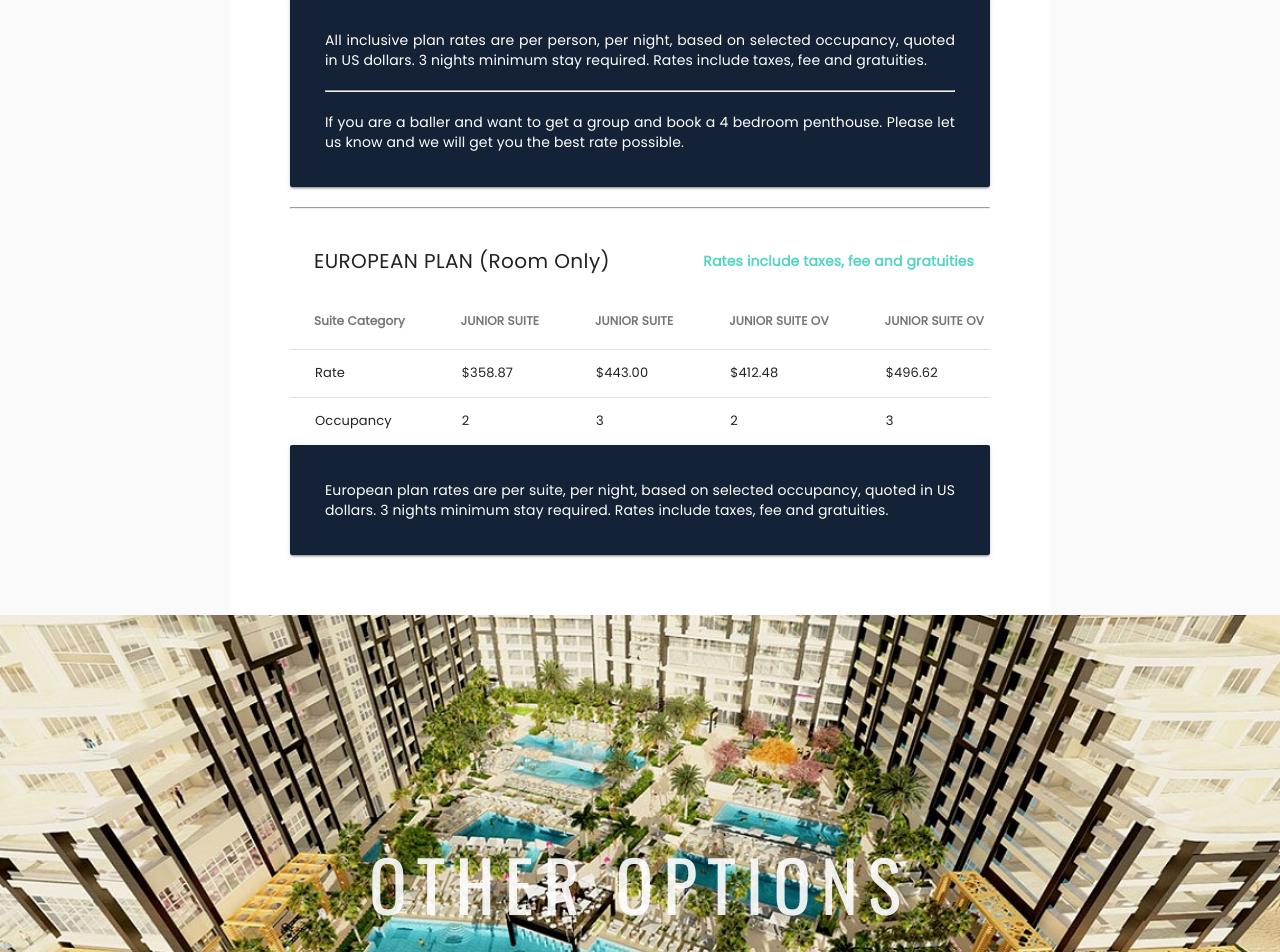
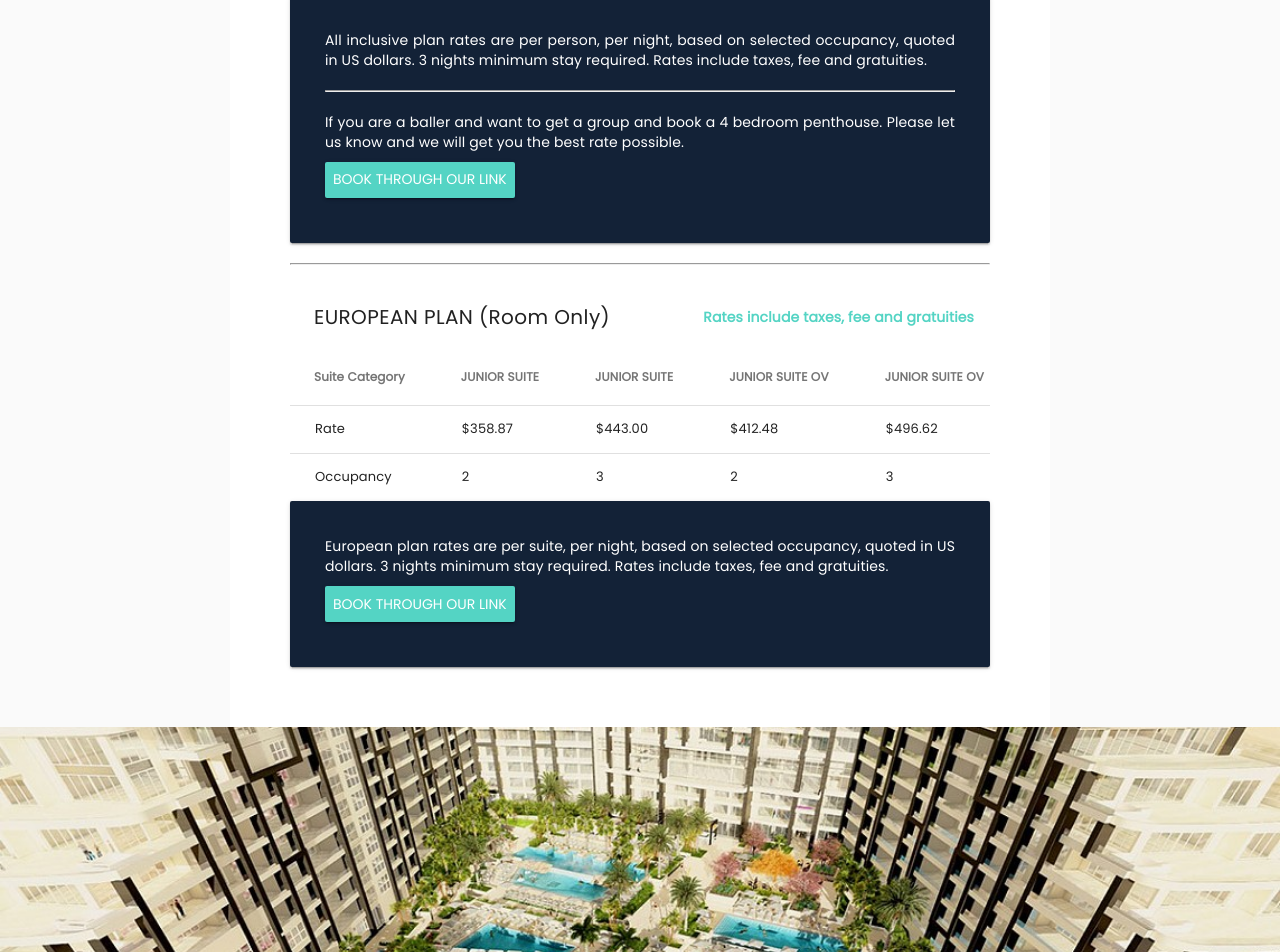
Before and after one commit to honghaobi/wedding-frontend, a Vue app: page /resort in a window 1280 px wide. Shown: the part 2850-3802 px from the top of the page. Built offline with nearby package versions, Linux system fonts and the light colour scheme; no server answers; what v-viewer, vue-masonry would draw is missing.

Commit message:
added booking btn to resort table

```diff
--- a/src/components/LoadingLogo.vue
+++ b/src/components/LoadingLogo.vue
@@ -1,7 +1,7 @@
 <template>
   <transition name="fade">
-    <div class="loadingScreen hvr-bob" v-if="show">
-      <img class="logo" src="./../assets/images/logo.png"/>
+    <div class="loadingScreen" v-if="show">
+      <img class="logo hvr-bob" src="./../assets/images/logo.png"/>
     </div>
   </transition>
 </template>
--- a/src/components/ResortTable.vue
+++ b/src/components/ResortTable.vue
@@ -84,6 +84,9 @@
       <hr/>
       If you are a baller and want to get a group and book a 4 bedroom penthouse.
       Please let us know and we will get you the best rate possible.
+      <br/>
+      <md-button class="md-raised md-primary" id="bookBtn1" @click="newTabToLink(garzaWeddingURL)">Book Through Our Link
+      </md-button>
     </md-card>
     <hr/>
     <md-table>
@@ -122,6 +125,9 @@
     <md-card class="tableDescription md-accent">
       European plan rates are per suite, per night, based on selected occupancy, quoted in US dollars.
       3 nights minimum stay required. Rates include taxes, fee and gratuities.
+      <br/>
+      <md-button class="md-raised md-primary" id="bookBtn2" @click="newTabToLink(garzaWeddingURL)">Book Through Our Link
+      </md-button>
     </md-card>
   </div>
 </template>
@@ -129,6 +135,14 @@
 <script>
   export default {
     name: 'Resort-Table',
+    data: () => ({
+      garzaWeddingURL: 'https://cabo.garzablancaresort.com/wedding-groups/kelli-and-henry-bi-wedding',
+    }),
+    methods: {
+      newTabToLink(linkURL) {
+        window.open(linkURL, '_blank');
+      }
+    }
   };
 </script>
 
@@ -137,6 +151,20 @@
 
   .md-title {
     overflow: visible;
+  }
+
+  .md-button {
+    margin: 10px 0;
+  }
+
+  #bookBtn1 {
+    color: $white;
+    right: 0;
+  }
+
+  #bookBtn2 {
+    color: $white;
+    right: 0;
   }
 
   .subHeader {
```
